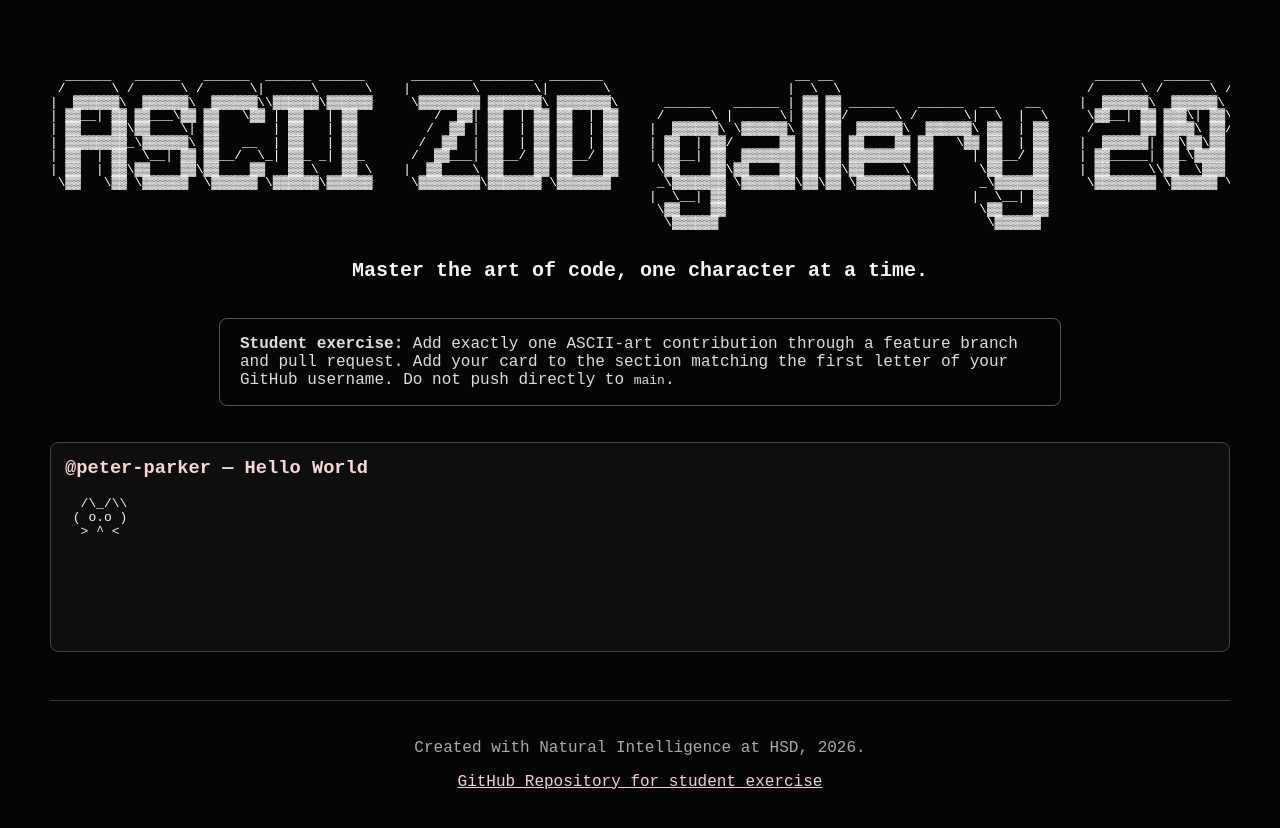
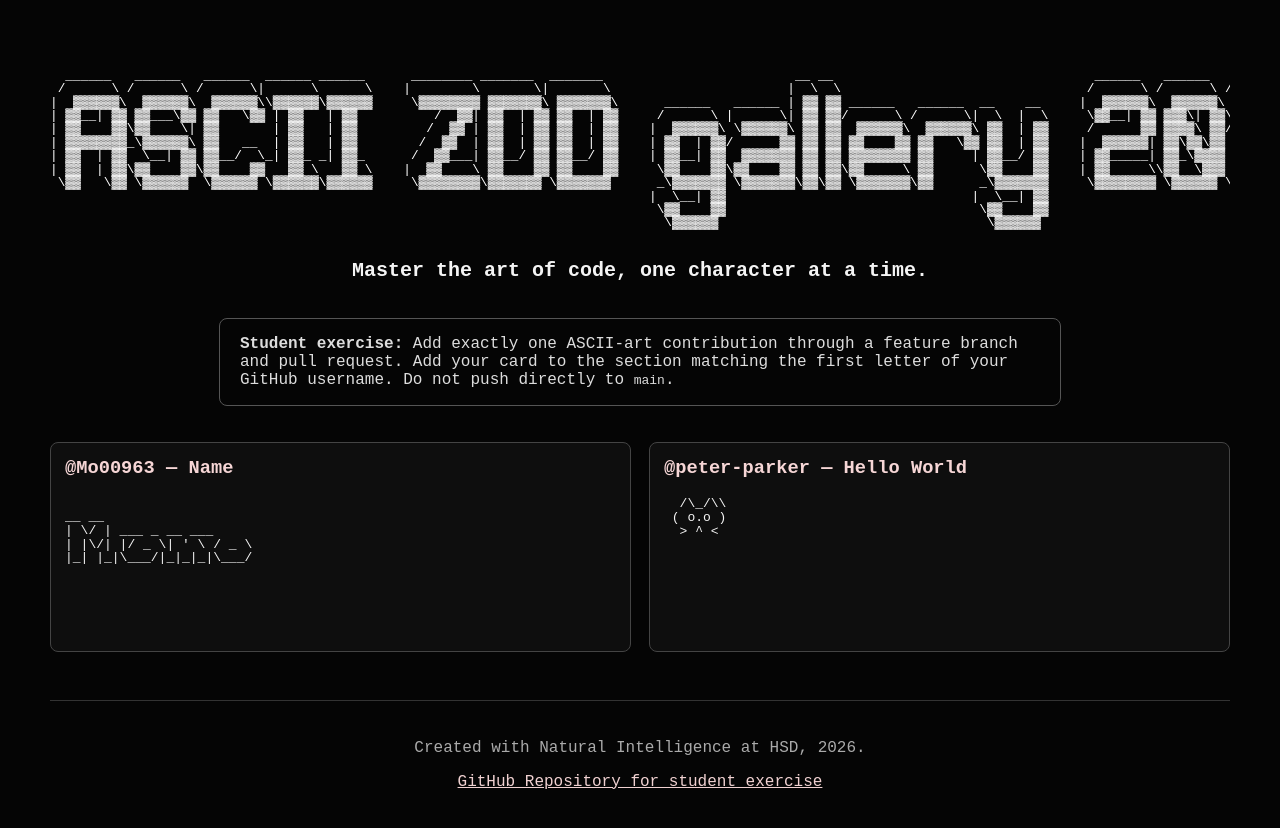
Before and after one commit to ZDDduesseldorf/ascii-gallery-students-2026, a plain HTML site: page index.html in a window 1280 px wide. Drawn offline with Linux system fonts and the light colour scheme.

Commit message:
Add ASCII art Mo00963

```diff
--- a/index.html
+++ b/index.html
@@ -113,7 +113,12 @@
         <!-- A-F: ADD NEW CARDS DIRECTLY ABOVE THIS COMMENT -->
 
         <!-- G-L: ADD NEW CARDS DIRECTLY ABOVE THIS COMMENT -->
-
+<article class="art-card">
+    <h3>@Mo00963 — Name</h3>
+<pre>
+<p>__ __ <br />| \/ | ___ _ __ ___ <br />| |\/| |/ _ \| ' \ / _ \<br />|_| |_|\___/|_|_|_|\___/</p>
+</pre>
+</article>
         <!-- M-R: ADD NEW CARDS DIRECTLY ABOVE THIS COMMENT -->
 
         <article class="art-card">
```
